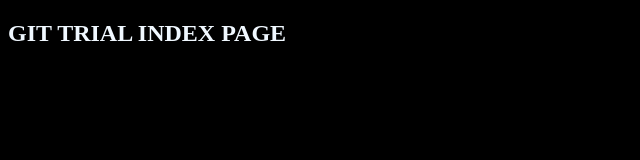
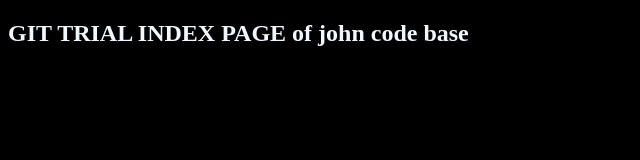
Before and after one commit to snehakhade2002/John_codeBase, a plain HTML site: page index.html in a window 1280 px wide. Shown: the whole page, without its empty margins (0-640 px from the left). Drawn offline with Linux system fonts and the light colour scheme.

```diff
--- a/index.html
+++ b/index.html
@@ -10,6 +10,6 @@
         </style>
     </head>
     <body>
-        <h2> GIT TRIAL INDEX PAGE</h2>
+        <h2> GIT TRIAL INDEX PAGE of john code base</h2>
     </body>
 </html>
```
Also changed, not shown: instructions_new.txt (renamed from instructions.txt).
